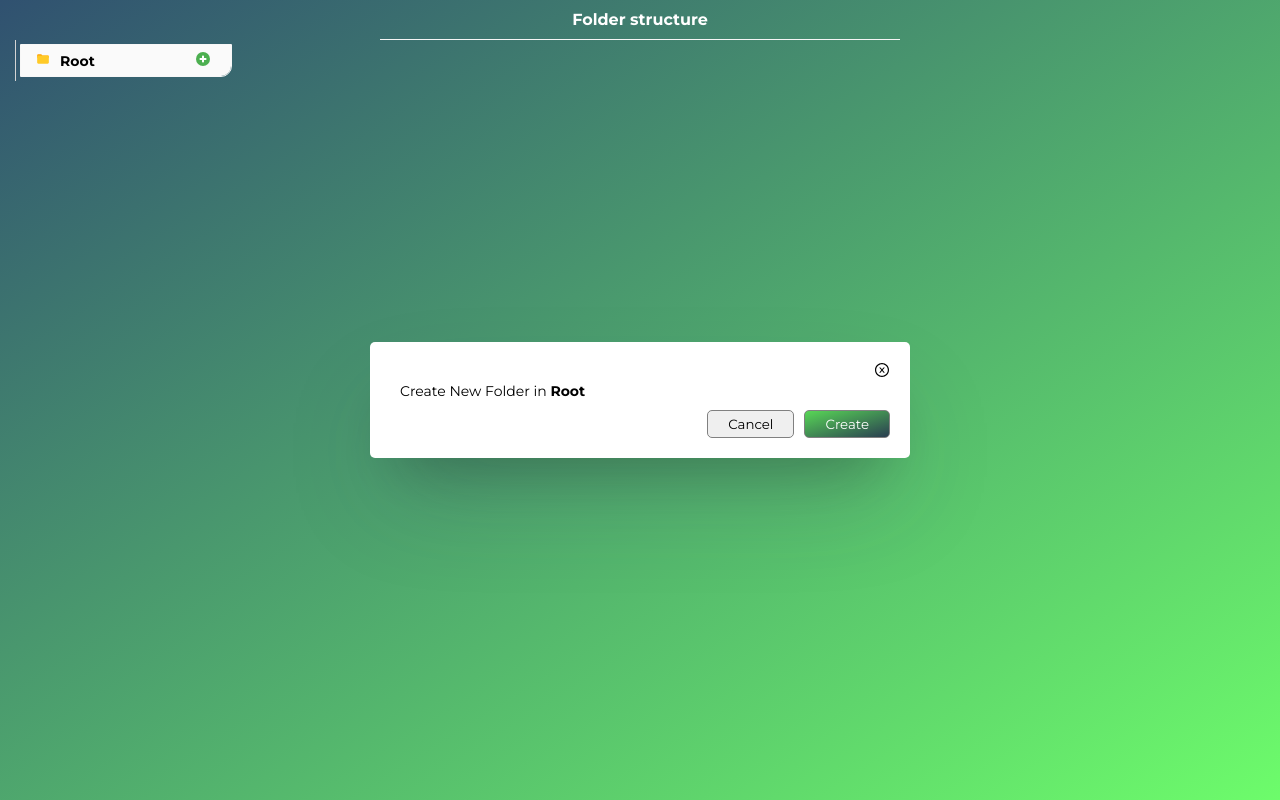
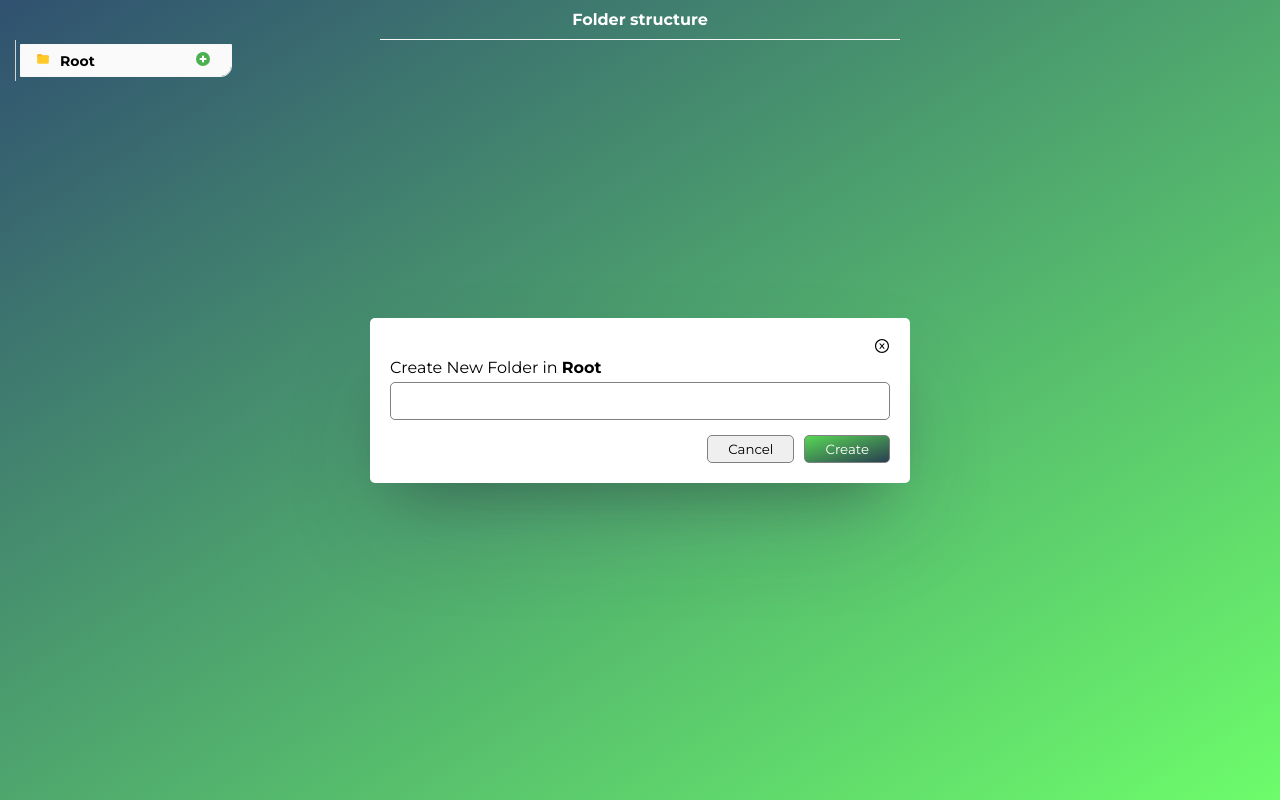
Before and after one commit to rakibshakib/folder-view-front, a React (Vite) app: page / in a window 1280 px wide. Both pictures are taken after a click on the element 203 px from the left and 60 px from the top of the page. Built offline with nearby package versions, Linux system fonts and the light colour scheme.

Commit message:
added folder option

```diff
--- a/src/App.tsx
+++ b/src/App.tsx
@@ -1,6 +1,11 @@
 import { useState } from "react";
 import "./App.css";
-import { FolderDataSet, deleteFolder, toggleFolder } from "./components/helper";
+import {
+  AddFolder,
+  FolderDataSet,
+  deleteFolder,
+  toggleFolder,
+} from "./components/helper";
 import FolderNode from "./components/FolderNode";
 import ViewModal from "./components/Modal";
 
@@ -13,6 +18,7 @@ export interface TreeNode {
 
 function App() {
   const [folderData, setFolderData] = useState<TreeNode>({ ...FolderDataSet });
+  const [folderName, setFolderName] = useState<string>("");
   const [isCreateModalOpen, setIsCreateOpenModal] = useState<boolean>(false);
   const [isCloseModalOpen, setIsCloseOpenModal] = useState<boolean>(false);
   const [currentFolder, setCurrentFolder] = useState<TreeNode | object>();
@@ -41,15 +47,21 @@ function App() {
             folderCreateCloseHandler={folderCreateCloseHandler}
           />
         </div>
-        {/* <button onClick={() => setIsCreateOpenModal(!isCreateModalOpen)}>
-          Open Modal
-        </button> */}
-
         <div className="modal">
           {isCreateModalOpen && (
             <ViewModal
               OnOk={() => {
-                console.log(currentFolder);
+                AddFolder(
+                  (currentFolder as TreeNode).id,
+                  folderName,
+                  folderData,
+                  setFolderData,
+                  () => {
+                    setCurrentFolder({});
+                    setFolderName("");
+                    setIsCreateOpenModal(!isCreateModalOpen);
+                  }
+                );
               }}
               onCancel={() => {
                 setCurrentFolder({});
@@ -60,9 +72,17 @@ function App() {
               cancelText="Cancel"
               isOpen={isCreateModalOpen}
             >
-              <p>
-                Create New Folder in <b>{(currentFolder as TreeNode).name}</b>{" "}
-              </p>
+              <div className="create-folder-container">
+                <p>
+                  Create New Folder in <b>{(currentFolder as TreeNode).name}</b>{" "}
+                </p>
+                <input
+                  type="text"
+                  value={folderName}
+                  className="inputField"
+                  onChange={(e) => setFolderName(e.target.value)}
+                />
+              </div>
             </ViewModal>
           )}
         </div>
--- a/src/assets/style.css
+++ b/src/assets/style.css
@@ -30,7 +30,7 @@
 
 .parentRoot h4,
 .childRoots h4,
-p {
+.childRoots p {
     font-size: 14px;
     margin-left: 10px;
 }
@@ -119,3 +119,14 @@ p {
     color: red;
     cursor: pointer;
 }
+.modal .inputField{
+    padding: 10px;
+    border-radius: 5px;
+    border: 1px solid gray;
+    margin: 5px 0px;
+    outline: none;
+}
+.create-folder-container{
+    display: flex;
+    flex-direction: column;
+}
--- a/src/components/helper.ts
+++ b/src/components/helper.ts
@@ -103,3 +103,34 @@ export const deleteFolder = (
   setFolderData(updatedData);
   cb?.();
 };
+export const AddFolder = (
+  id: number,
+  folderName: string,
+  folderData: TreeNode,
+  setFolderData: (node: TreeNode) => void,
+  cb: () => void
+) => {
+  const newObject: TreeNode = {
+    name: folderName,
+    isOpen: false,
+    id: Date.now(),
+    child: [],
+  };
+  if (folderData.name === "Root") {
+    folderData.child.push(newObject);
+  } else {
+    const updateNode = (child: TreeNode) => {
+      const index = child?.child.findIndex((i) => i.id === id);
+      if (index === -1) {
+        child.child.forEach(updateNode);
+      } else {
+        child?.child[index].child.push(newObject);
+      }
+    };
+    const updatedData = { ...folderData };
+    updateNode(updatedData);
+    console.log(updatedData);
+    setFolderData(updatedData);
+  }
+  cb?.();
+};
```
